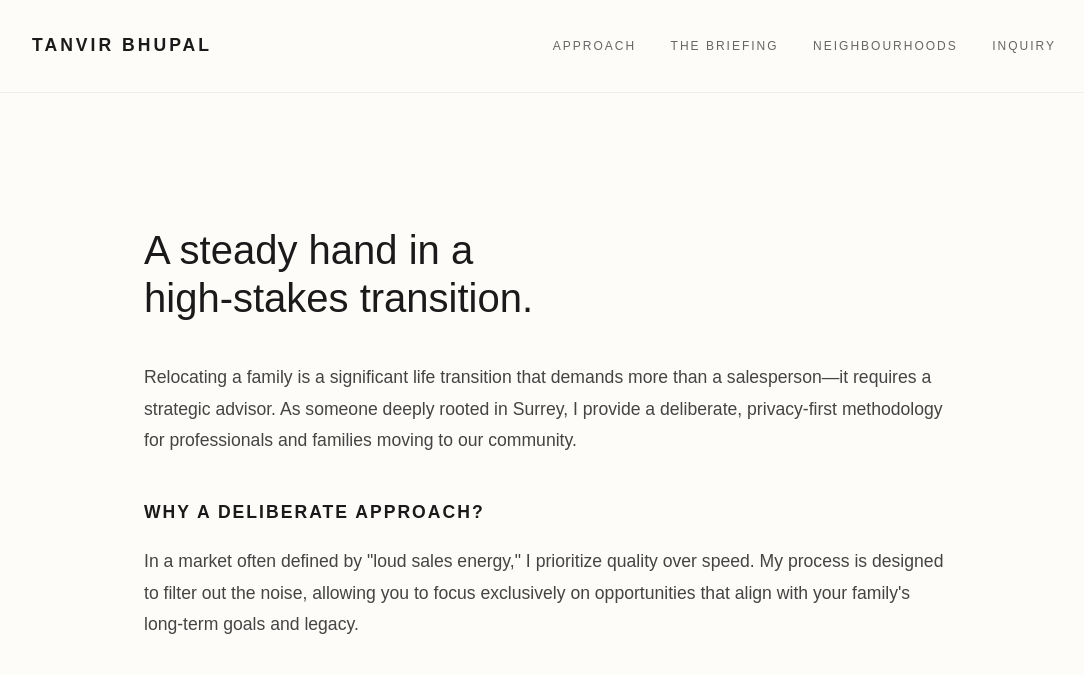
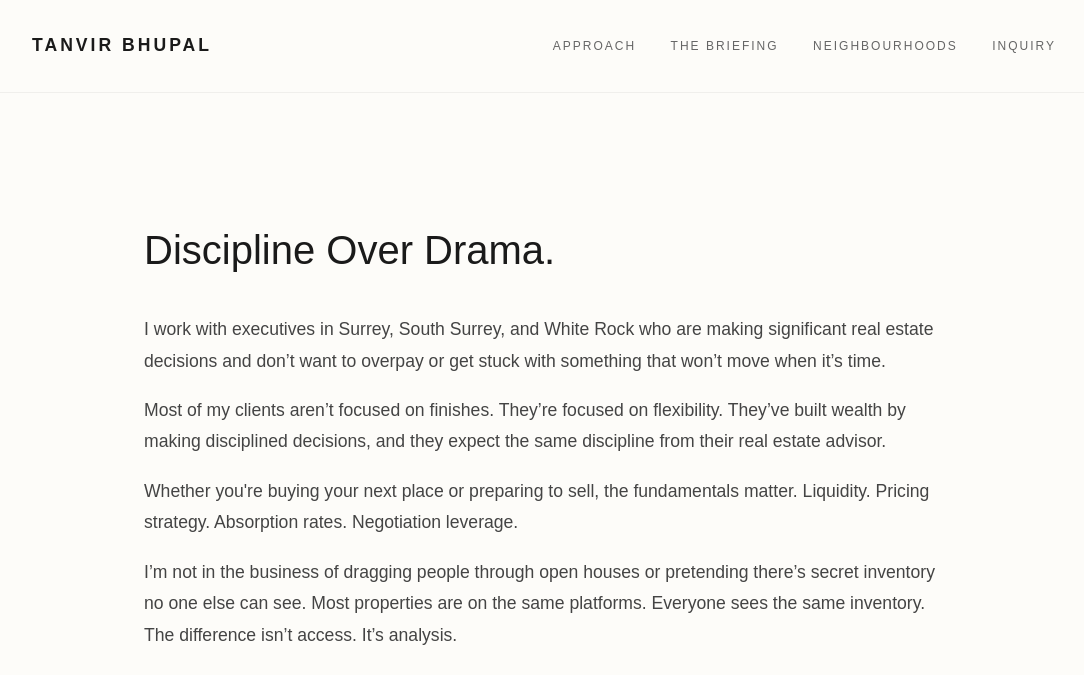
Before and after one commit to gvancouverhomes/tanvirbhupal-site, a Jekyll site: the page built from about.md, in a window 1280 px wide and 1400 px high. Shown: the top 675 px of the window, without its empty margins (96-1180 px from the left). Built offline with Jekyll 4.4.1, drawn with Linux system fonts in a browser that asks for light colours; some of the changed text lies outside the part shown.

Commit message:
lace About headline with “Discipline Over Drama” and update page copy to leverage-focused positioning

```diff
--- a/about.md
+++ b/about.md
@@ -1,55 +1,52 @@
 ---
 layout: default
-title: The Approach
-description: A deliberate, privacy-focused methodology for families relocating to Surrey and South Surrey.
+title: About
+description: Discipline, leverage, and negotiation strategy for executives making significant real estate decisions in Surrey and South Surrey.
 permalink: /about/
 ---
 
 <section class="section-pad">
   <div style="max-width: 800px; margin: 0 auto;">
 
-    <h1 style="font-size: 2.5rem; font-weight: normal; color: #1a1a1a; line-height: 1.2; margin-bottom: 40px;">
-        A steady hand in a <br>high-stakes transition.
-    </h1>
+   <h1 style="font-size: 2.5rem; font-weight: normal; color: #1a1a1a; line-height: 1.2; margin-bottom: 40px;">
+  Discipline Over Drama.
+  </h1>
+
 
     <div style="color: #444; font-size: 1.1rem; line-height: 1.8;">
-        <p>Relocating a family is a significant life transition that demands more than a salesperson—it requires a strategic advisor. As someone deeply rooted in Surrey, I provide a deliberate, privacy-first methodology for professionals and families moving to our community.</p>
 
-        <h3 style="font-size: 1.1rem; text-transform: uppercase; letter-spacing: 2px; color: #1a1a1a; margin-top: 40px;">Why a Deliberate Approach?</h3>
-        <p>In a market often defined by "loud sales energy," I prioritize quality over speed. My process is designed to filter out the noise, allowing you to focus exclusively on opportunities that align with your family's long-term goals and legacy.</p>
+      <p>I work with executives in Surrey, South Surrey, and White Rock who are making significant real estate decisions and don’t want to overpay or get stuck with something that won’t move when it’s time.</p>
+
+      <p>Most of my clients aren’t focused on finishes. They’re focused on flexibility. They’ve built wealth by making disciplined decisions, and they expect the same discipline from their real estate advisor.</p>
+
+      <p>Whether you're buying your next place or preparing to sell, the fundamentals matter. Liquidity. Pricing strategy. Absorption rates. Negotiation leverage.</p>
+
+      <p>I’m not in the business of dragging people through open houses or pretending there’s secret inventory no one else can see. Most properties are on the same platforms. Everyone sees the same inventory. The difference isn’t access. It’s analysis.</p>
+
+      <p>Occasionally something exclusive comes through my network, and when it does, my clients see it. But that’s not the strategy.</p>
+
+      <p><strong>The strategy is discipline.</strong></p>
+
+      <p>If you're buying, you send me what stands out. I’ll tell you directly whether it’s priced right, whether that property type is actually liquid in that area, how comparable homes are performing, and whether there are resale risks that matter long term.</p>
+
+      <p>If you're selling, we price based on data, not ego. I look at days on market by property type, sale-to-list ratios, and real absorption rates so we position your home to move without leaving money on the table.</p>
+
+      <p>And just as important, I don’t create noise. I don’t shop budgets around. I don’t pressure decisions. Leverage matters, and so does discretion.</p>
+
+      <p>My value isn’t in tours or theatrics. It’s in protecting your position and negotiating from strength.</p>
+
+      <br>
+
+      <p>We start with a quick 15 to 20 minute call to see if I can actually help. If it makes sense, we move forward. If not, no pressure.</p>
+
+      <p><strong>If you want straight answers and a negotiating advantage, let’s talk.</strong></p>
+
+      <p>
+        Tanvir Bhupal<br>
+        604-897-7826<br>
+        tanvir@tanvirbhupal.com
+      </p>
+
     </div>
-
-    <div style="display: flex; align-items: center; gap: 40px; margin: 60px 0; padding: 40px; background: #fdfcf9; border: 1px solid #eee; flex-wrap: wrap;">
-      <div style="flex: 1; min-width: 250px;">
-        <img src="/assets/images/family.png" alt="Tanvir Bhupal and Family" style="width: 100%; height: auto; border-radius: 2px; filter: grayscale(10%);">
-      </div>
-      <div style="flex: 1.5; min-width: 250px;">
-        <p style="font-style: italic; color: #1a1a1a; font-size: 1.1rem; line-height: 1.6;">
-          "I understand the weight of a family move because I’ve raised my own family right here. My goal is to ensure your transition into our neighborhood is as steady and successful as the life we've built here."
-        </p>
-      </div>
-    </div>
-
-    <h2 style="font-size: 1.5rem; font-weight: normal; text-transform: uppercase; letter-spacing: 2px; border-bottom: 1px solid #eee; padding-bottom: 15px; margin-top: 80px;">The Three Pillars of Execution</h2>
-
-    <div style="display: grid; grid-template-columns: repeat(auto-fit, minmax(240px, 1fr)); gap: 30px; margin-top: 30px;">
-      <div>
-        <h4 style="margin-bottom: 10px;">Selective Partnership</h4>
-        <p style="font-size: 0.95rem; color: #666;">I limit my active client engagements to ensure you receive a high level of executive attention and your timeline remains the priority.</p>
-      </div>
-      <div>
-        <h4 style="margin-bottom: 10px;">Absolute Discretion</h4>
-        <p style="font-size: 0.95rem; color: #666;">I manage the process quietly, protecting your privacy from start to finish. Your intentions stay private until action is intentional.</p>
-      </div>
-      <div>
-        <h4 style="margin-bottom: 10px;">Native Local Intelligence</h4>
-        <p style="font-size: 0.95rem; color: #666;">As a long-term resident, I provide "ground-truth" on neighborhood micro-cultures that only a local can offer.</p>
-      </div>
-    </div>
-
-    <div style="text-align: center; margin-top: 80px;">
-      <a href="mailto:tanvir@realeasy.info" style="padding: 18px 40px; background: #1a1a1a; color: #fff; text-decoration: none; text-transform: uppercase; letter-spacing: 2px; font-size: 0.8rem;">Start a Private Inquiry</a>
-    </div>
-
   </div>
 </section>
```
